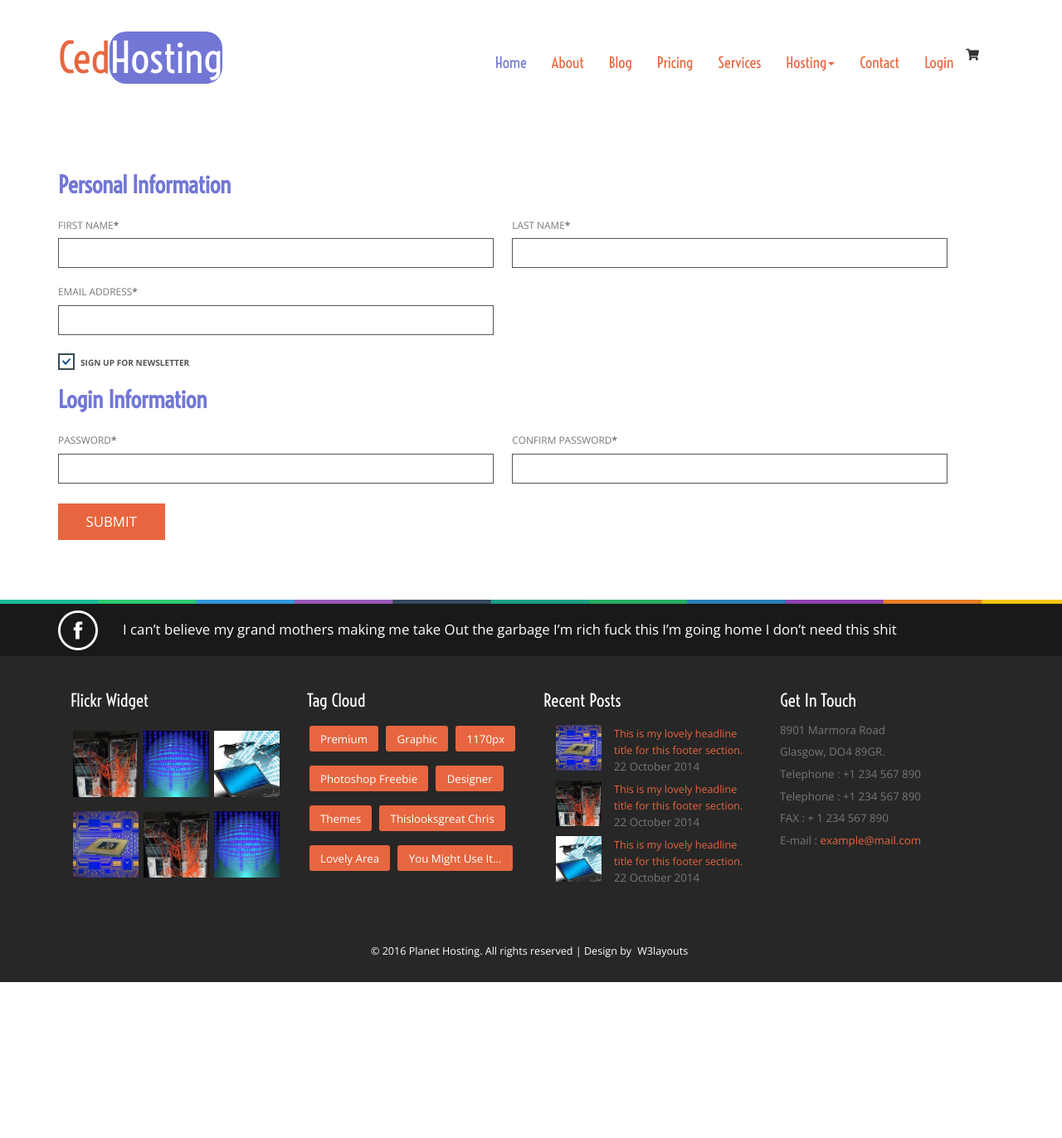
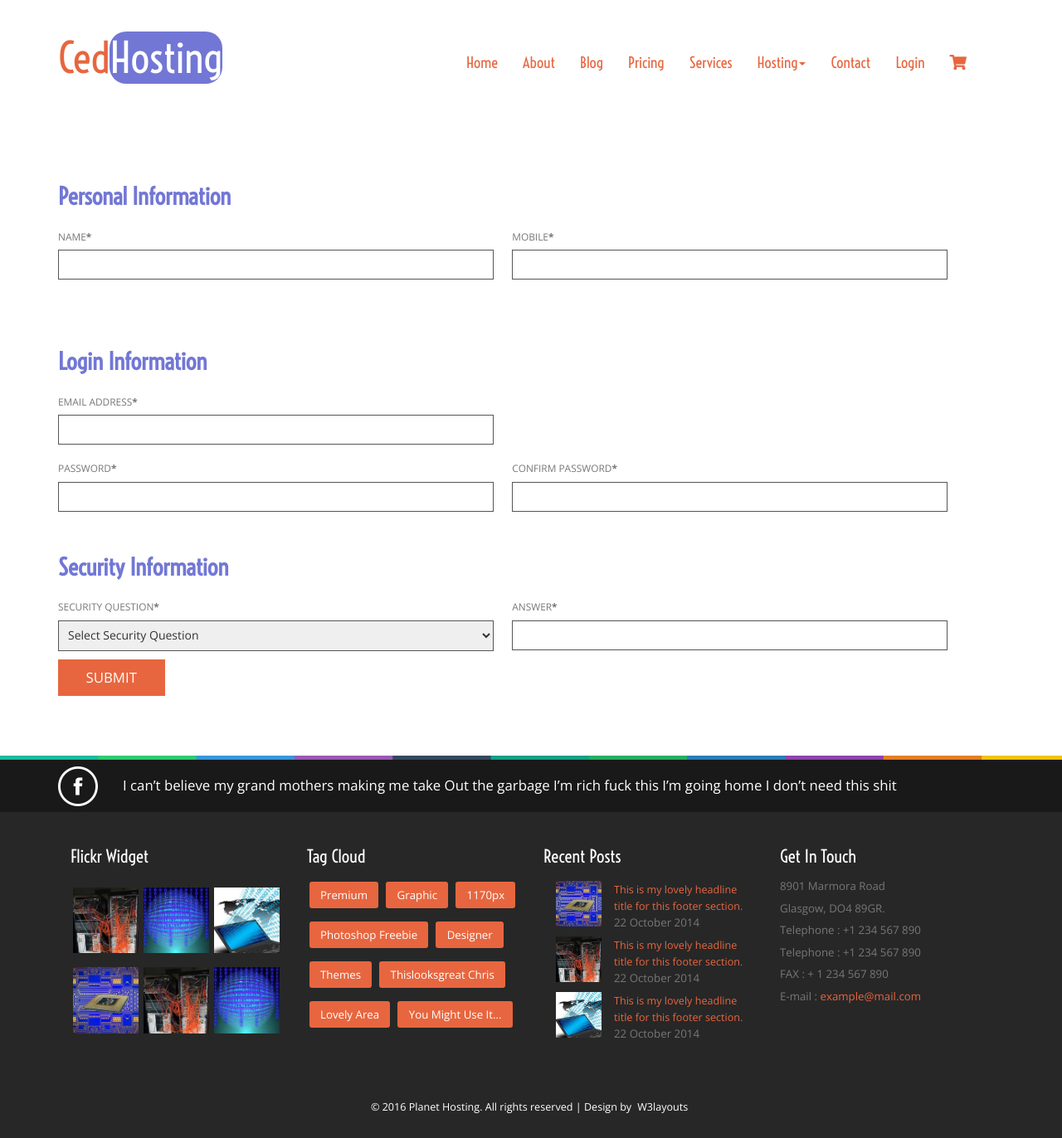
Before and after one commit to daniyallko/ced_hosting, a PHP site: page /account.php in a window 1280 px wide. Shown: the whole page at 83% size. Before the commit the page ends 1184 px from the top, so only its background shows below. Run offline with PHP 8.4, Linux system fonts and the light colour scheme; some libraries are stand-ins or nearby versions.

Commit message:
added registration login with validation

```diff
--- a/account.php
+++ b/account.php
@@ -1,46 +1,74 @@
-<?php include('header.php'); ?>
-		<!---login--->
+<?php include('header.php');?>
+<!---login--->
 			<div class="content">
 				<!-- registration -->
 	<div class="main-1">
 		<div class="container">
 			<div class="register">
-		  	  <form>
+			<div class="register-but">
+		  	  <form action="midd.php" method="post" onsubmit="(validate())">
 				 <div class="register-top-grid">
 					<h3>personal information</h3>
 					 <div>
-						<span>First Name<label>*</label></span>
-						<input type="text">
+						<span>Name<label>*</label></span>
+						<input type="text" for="name" name="name" id="name" pattern="^[a-zA-Z_]+( [a-zA-Z_]+)*$" required>
 					 </div>
+
+
 					 <div>
-						<span>Last Name<label>*</label></span>
-						<input type="text">
-					 </div>
-					 <div>
-						 <span>Email Address<label>*</label></span>
-						 <input type="text">
+						 <span>Mobile<label>*</label></span>
+						 <input type="text" for="mobile" name="mobile" id="mobile" required>
 					 </div>
 					 <div class="clearfix"> </div>
 					   <a class="news-letter" href="#">
-						 <label class="checkbox"><input type="checkbox" name="checkbox" checked=""><i> </i>Sign Up for Newsletter</label>
+
 					   </a>
+
 					 </div>
 				     <div class="register-bottom-grid">
-						    <h3>login information</h3>
+							<h3>login information</h3>
+							<div>
+								<span>Email Address<label>*</label></span>
+								<input type="email" for="email" name="email" id="email" required>
+							 </div>
+							 </div>
+							 <div class="clearfix"> </div>
+							 <div class="register-top-grid">
 							 <div>
 								<span>Password<label>*</label></span>
-								<input type="password">
+								<input type="password" pattern="^(?=.*[a-z])(?=.*[A-Z])(?=.*\d)(?=.*[@$!%*?&])[A-Za-z\d@$!%*?&]{8,}$" title="Password must contain:-No whites spaces,-Range 8-16 character,-Combination of UPPERCASE, lowercase, special character and numeric value." minlength="8" maxlength="16" for="password" name="password" id="password" required>
 							 </div>
 							 <div>
 								<span>Confirm Password<label>*</label></span>
-								<input type="password">
+								<input type="password" pattern="^(?=.*[a-z])(?=.*[A-Z])(?=.*\d)(?=.*[@$!%*?&])[A-Za-z\d@$!%*?&]{8,}$" title="Password must contain:-No whites spaces,-Range 8-16 character,-Combination of UPPERCASE, lowercase, special character and numeric value." for="password2" minlength="8" maxlength="16" name="password2" id="password2" required>
 							 </div>
+							 </div>
+							 <div class="clearfix"> </div>
+					<div class="register-bottom-grid">
+					<h3>Security information</h3>
+					<div>
+						<span>Security Question<label>*</label></span>
+						<select name="ques" id="ques" required>
+							<option value="" selected disabled hidden>Select Security Question</option>
+							<option value="What was your childhood nickname?">What was your childhood nickname?</option>
+							<option value="What is the name of your favourite childhood friend?">What is the name of your favourite childhood friend?</option>
+							<option value="What was your favourite place to visit as a child?">What was your favourite place to visit as a child?</option>
+							<option value="What was your dream job as a child?">What was your dream job as a child?</option>
+							<option value="What is your favourite teacher's nickname?">What is your favourite teacher's nickname?</option>
+						</select>
 					 </div>
-				</form>
+					 <div>
+						<span>Answer<label>*</label></span>
+						<input type="text" for="ans" name="ans" id="ans" pattern="^[a-zA-Z_]+[a-zA-Z0-9_]*$" required>
+					 </div>
+					</div>
+
+
+
 				<div class="clearfix"> </div>
-				<div class="register-but">
-				   <form>
-					   <input type="submit" value="submit">
+
+
+					   <input type="submit" value="submit" name="reg">
 					   <div class="clearfix"> </div>
 				   </form>
 				</div>
--- a/css/style.css
+++ b/css/style.css
@@ -1527,7 +1527,7 @@ a.button4:hover {
 	display: block;
 	text-transform: uppercase;
 }
-.login-right input[type="text"],.login-right input[type="password"] {
+.login-right input[type="text"],.login-right input[type="password"] , .login-right input[type="email"] {
 	border: 1px solid #555;
 	outline-color:#08538C;
 	width: 96%;
@@ -1572,7 +1572,7 @@ a.button4:hover {
 	display: block;
 	text-transform: uppercase;
 }
-.register-top-grid input[type="text"], .register-bottom-grid input[type="password"] {
+.register-top-grid input[type="text"], .register-bottom-grid select ,.register-bottom-grid input[type="text"], .register-top-grid input[type="password"] , .register-bottom-grid input[type="password"] , .register-bottom-grid input[type="email"] {
 	border: 1px solid #555;
 	outline-color:#FD9F3E;
 	width: 96%;
--- a/footer.php
+++ b/footer.php
@@ -103,4 +103,5 @@
 
 
 </body>
+<script src="js/script.js"></script>
 </html>
--- a/header.php
+++ b/header.php
@@ -1,3 +1,8 @@
+<?php
+$filename = basename($_SERVER['REQUEST_URI']);
+$file = explode('?',$filename);
+$menu = array('linuxhosting.php','wordpresshosting.php','windowshosting.php','cmshosting.php',);
+?>
 <!DOCTYPE HTML>
 <html>
 <head>
@@ -20,6 +25,8 @@ Smartphone Compatible web template, free webdesigns for Nokia, Samsung, LG, Sony
 <!--script-->
 <script src="js/modernizr.custom.97074.js"></script>
 <script src="js/jquery.chocolat.js"></script>
+<script src="https://ajax.googleapis.com/ajax/libs/jquery/3.5.1/jquery.min.js"></script>
+
 <link rel="stylesheet" href="css/chocolat.css" type="text/css" media="screen">
 <!--lightboxfiles-->
 <link rel="stylesheet" href="css/swipebox.css">
@@ -27,13 +34,7 @@ Smartphone Compatible web template, free webdesigns for Nokia, Samsung, LG, Sony
 			    <script type="text/javascript">
 					jQuery(function($) {
 						$(".swipebox").swipebox();
-					});
-				</script>
-<script type="text/javascript">
-	$(function() {
-	$('.team a').Chocolat();
-	});
-</script>
+					});</script>
 <script type="text/javascript" src="js/jquery.hoverdir.js"></script>
 						<script type="text/javascript">
 							$(function() {
@@ -66,23 +67,23 @@ Smartphone Compatible web template, free webdesigns for Nokia, Samsung, LG, Sony
 			<!-- Collect the nav links, forms, and other content for toggling -->
 						<div class="collapse navbar-collapse" id="bs-example-navbar-collapse-1">
 							<ul class="nav navbar-nav">
-								<li class="active"><a href="index.php">Home <i class="sr-only">(current)</i></a></li>
-                                <li><a href="about.php">About</a></li>
-                                <li><a href="blog.php">Blog</a></li>
-                                <li><a href="pricing.php">Pricing</a></li>
-                                <li><a href="services.php">Services</a></li>
-								<li class="dropdown">
-									<a href="#" class="dropdown-toggle" data-toggle="dropdown" role="button" aria-haspopup="true" aria-expanded="false">Hosting<i class="caret"></i></a>
+								<li <?php if($file[0]=='index.php') : ?> class="active"<?php endif; ?> ><a href="index.php">Home <i class="sr-only">(current)</i></a></li>
+                                <li <?php if($file[0]=='about.php') : ?> class="active"<?php endif; ?>><a href="about.php">About</a></li>
+                                <li <?php if($file[0]=='blog.php') : ?> class="active"<?php endif; ?>><a href="blog.php">Blog</a></li>
+                                <li <?php if($file[0]=='pricing.php') : ?> class="active"<?php endif; ?>><a href="pricing.php">Pricing</a></li>
+                                <li <?php if($file[0]=='services.php') : ?> class="active"<?php endif; ?>><a href="services.php">Services</a></li>
+								<li class="dropdown <?php if(in_array($file[0], $menu)) : ?> active <?php endif; ?>">
+									<a href="#" class="dropdown-toggle " data-toggle="dropdown" role="button" aria-haspopup="true" aria-expanded="false">Hosting<i class="caret"></i></a>
 									<ul class="dropdown-menu">
-										<li><a href="linuxhosting.php">Linux hosting</a></li>
-										<li><a href="wordpresshosting.php">WordPress Hosting</a></li>
-										<li><a href="windowshosting.php">Windows Hosting</a></li>
-										<li><a href="cmshosting.php">CMS Hosting</a></li>
+										<li <?php if($file[0]=='linuxhosting.php') : ?> class="active"<?php endif; ?>><a href="linuxhosting.php">Linux hosting</a></li>
+										<li <?php if($file[0]=='wordpresshosting.php') : ?> class="active"<?php endif; ?>><a href="wordpresshosting.php">WordPress Hosting</a></li>
+										<li <?php if($file[0]=='windowshosting.php') : ?> class="active"<?php endif; ?>><a href="windowshosting.php">Windows Hosting</a></li>
+										<li <?php if($file[0]=='cmshosting.php') : ?> class="active"<?php endif; ?>><a href="cmshosting.php">CMS Hosting</a></li>
 									</ul>
 
-                                <li><a href="contact.php">Contact</a></li>
-                                <li><a href="login.php">Login</a></li>
-                               <li><i class="fas fa-shopping-cart"></i></li>
+                                <li <?php if($file[0]=='contact.php') : ?> class="active"<?php endif; ?>><a href="contact.php">Contact</a></li>
+                                <li <?php if($file[0]=='login.php') : ?>class="active"<?php endif; ?>><a href="login.php">Login</a></li>
+                               <li <?php if($file[0]=='cart.php') : ?> class="active"<?php endif; ?>><a href="cart.php"><i class="fas fa-shopping-cart"></i></a></li>
 							</ul>
 
 						</div><!-- /.navbar-collapse -->
--- /dev/null
+++ b/js/script.js
@@ -0,0 +1,45 @@
+$("#mobile").bind("keypress", function (e) {
+    var keyCode = e.which ? e.which : e.keyCode
+    if (!(keyCode >= 48 && keyCode <= 57)) {
+        return false;
+    }
+});
+
+
+$("#mobile").bind("keyup", function (e) {
+
+    mobile_no = $("#mobile").val();
+
+    var fchar = $("#mobile").val().substr(0, 1);
+    var schar = $("#mobile").val().substr(1, 1);
+
+    console.log(schar);
+
+    if (fchar == 0) {
+        var num = $('#mobile').val().substr(1, 10);
+        $('#mobile').attr('maxlength', '11');
+        $('#mobile').attr('minlength', '11');
+
+        if (schar == 0) {
+            $("#mobile").val(0);
+            if (fchar == "") {
+                $("#mobile").val("");
+            }
+        }
+    }
+    else {
+        $('#mobile').attr('maxlength', '10');
+        $('#mobile').attr('minlength', '10');
+    }
+
+});
+
+function Validate() {
+    if ($('#password').val() != $('#password2').val()) {
+        return false;
+    }
+    else {
+        return true;
+    }
+
+}
```
Also changed, not shown: class/dbcon.php (added, +24 -0 lines), class/user.php (added, +92 -0 lines), login.php (+5 -5 lines), midd.php (added, +33 -0 lines).
